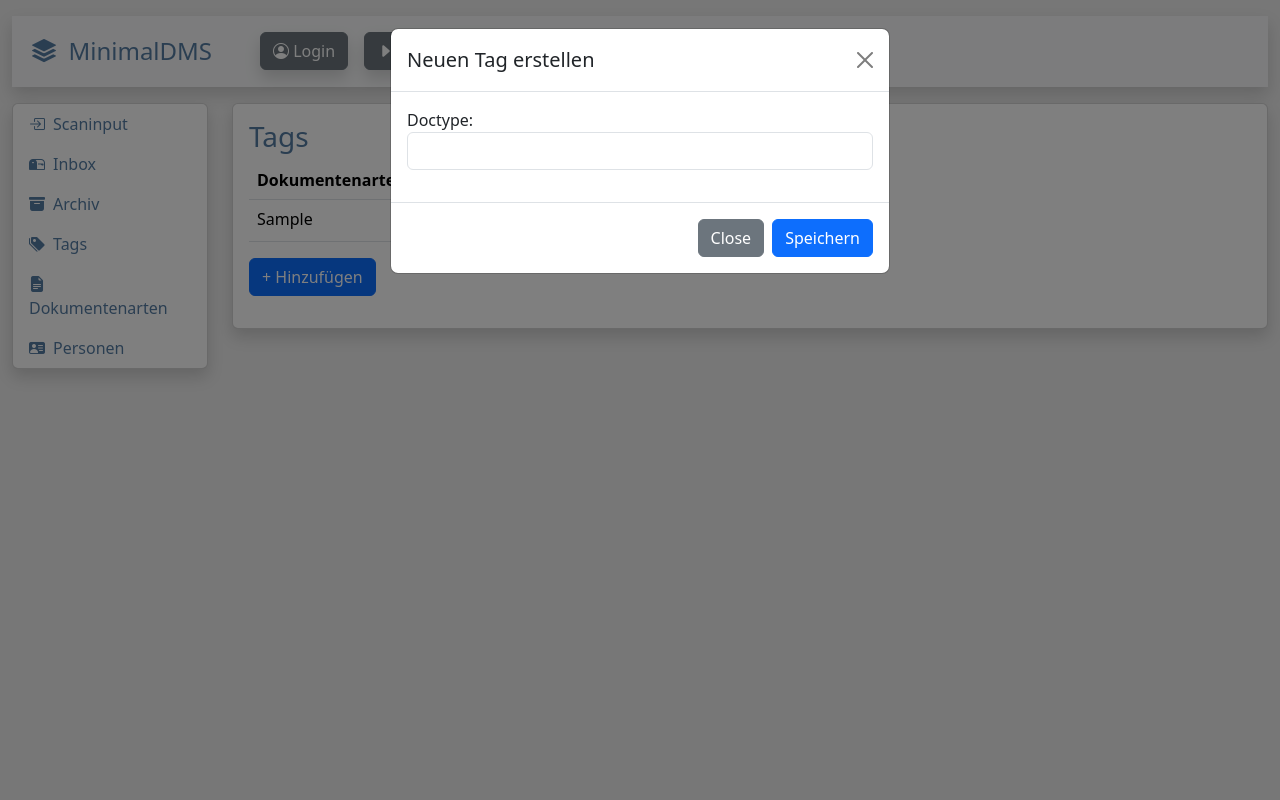
After one commit to pyphil/MinimalDMS, a Django app: page /doctypes/ in a window 1280 px wide, after a click on "+ Hinzufügen". The commit adds this page. Run offline with Django 4.2, Linux system fonts and the light colour scheme; tables that the repository leaves empty hold one stand-in row (values such as "Sample post").

Commit message:
doctypes, persons

```diff
--- a/ocr/admin.py
+++ b/ocr/admin.py
@@ -1,5 +1,5 @@
 from django.contrib import admin
-from .models import Document, Tag, Status, Doctype, Version
+from .models import Document, Tag, Status, Doctype, Version, Person
 
 
 class DocumentCustomAdmin(admin.ModelAdmin):
@@ -11,5 +11,6 @@ class DocumentCustomAdmin(admin.ModelAdmin):
 admin.site.register(Document, DocumentCustomAdmin)
 admin.site.register(Status)
 admin.site.register(Doctype)
+admin.site.register(Person)
 admin.site.register(Tag)
 admin.site.register(Version)
--- a/ocr/forms.py
+++ b/ocr/forms.py
@@ -1,6 +1,6 @@
 from cgitb import strong
 from django.forms import ModelForm
-from .models import Document, Tag
+from .models import Document, Tag, Doctype
 from django import forms
 from django.utils.safestring import mark_safe
 
@@ -13,26 +13,31 @@ class DocumentForm(ModelForm):
             'status',
             'doctype',
             'docdate',
+            'person',
             'tags',
             'file',
+            'notes',
         )
 
-        labels = {
-            'name': mark_safe('<strong>Name/Bemerkung</strong>'),
-            'status': mark_safe('<strong>Status</strong>'),
-            'doctype': mark_safe('<strong>Dokumentenart</strong>'),
-            'docdate': mark_safe('<strong>Datum</strong>'),
-            'tags': mark_safe('<strong>Tags</strong>'),
-            'file': mark_safe('<strong>Dateiupload</strong>'),
-        }
+        # labels = {
+        #     'name': mark_safe('<strong>Name/Bemerkung</strong>'),
+        #     'status': mark_safe('<strong>Status</strong>'),
+        #     'doctype': mark_safe('<strong>Dokumentenart</strong>'),
+        #     'docdate': mark_safe('<strong>Datum</strong>'),
+        #     'tags': mark_safe('<strong>Tags</strong>'),
+        #     'file': mark_safe('<strong>Dateiupload</strong>'),
+        #     'notes': mark_safe('<strong>Notizen</strong>'),
+        # }
 
         widgets = {
             'name': forms.TextInput(attrs={'onfocus': 'hide_spinner()', 'class': 'form-control'}),
             'status': forms.Select(attrs={'class': 'form-select'}),
             'doctype': forms.Select(attrs={'class': 'form-select'}),
-            'docdate': forms.DateInput({'type': 'date', 'class': 'form-control', 'style': 'width: 150px; height: 38px;'}),
+            'docdate': forms.TextInput({'type': 'date', 'class': 'form-control'}),
+            'person': forms.Select(attrs={'class': 'form-select'}),
             'tags': forms.CheckboxSelectMultiple(attrs={'class': 'mycol'}),
             'file': forms.FileInput(attrs={'class': 'form-control'}),
+            'notes': forms.Textarea(attrs={'class': 'form-control', 'style': 'height: 120px'}),
         }
 
 
@@ -45,23 +50,28 @@ class DocumentFormInput(ModelForm):
             'status',
             'doctype',
             'docdate',
+            'person',
             'tags',
+            'notes',
         )
 
-        labels = {
-            'name': mark_safe('<strong>Name/Bemerkung</strong>'),
-            'status': mark_safe('<strong>Status</strong>'),
-            'doctype': mark_safe('<strong>Dokumentenart</strong>'),
-            'docdate': mark_safe('<strong>Datum</strong>'),
-            'tags': mark_safe('<strong>Tags</strong>'),
-        }
+        # labels = {
+        #     'name': mark_safe('<strong>Name/Bemerkung</strong>'),
+        #     'status': mark_safe('<strong>Status</strong>'),
+        #     'doctype': mark_safe('<strong>Dokumentenart</strong>'),
+        #     'docdate': mark_safe('<strong>Datum</strong>'),
+        #     'tags': mark_safe('<strong>Tags</strong>'),
+        #     'notes': mark_safe('<strong>Notizen</strong>'),
+        # }
 
         widgets = {
             'name': forms.TextInput(attrs={'onfocus': 'hide_spinner()', 'class': 'form-control'}),
             'status': forms.Select(attrs={'class': 'form-select'}),
             'doctype': forms.Select(attrs={'class': 'form-select'}),
-            'docdate': forms.DateInput({'type': 'date', 'class': 'form-control', 'style': 'width: 150px; height: 38px;'}),
+            'docdate': forms.TextInput({'type': 'date', 'class': 'form-control'}),
+            'person': forms.Select(attrs={'class': 'form-select'}),
             'tags': forms.CheckboxSelectMultiple(attrs={'class': 'mycol'}),
+            'notes': forms.Textarea(attrs={'class': 'form-control', 'style': 'height: 120px'}),
         }
 
 
@@ -73,26 +83,31 @@ class DocumentFormEdit(ModelForm):
             'status',
             'doctype',
             'docdate',
+            'person',
             'tags',
             'file',
+            'notes',
         )
 
-        labels = {
-            'name': mark_safe('<strong>Name/Bemerkung</strong>'),
-            'status': mark_safe('<strong>Status</strong>'),
-            'doctype': mark_safe('<strong>Dokumentenart</strong>'),
-            'docdate': mark_safe('<strong>Datum</strong>'),
-            'tags': mark_safe('<strong>Tags</strong>'),
-            'file': mark_safe('<strong>Neue Version hochladen</strong>'),
-        }
+        # labels = {
+        #     'name': mark_safe('<strong>Name/Bemerkung</strong>'),
+        #     'status': mark_safe('<strong>Status</strong>'),
+        #     'doctype': mark_safe('<strong>Dokumentenart</strong>'),
+        #     'docdate': mark_safe('<strong>Datum</strong>'),
+        #     'tags': mark_safe('<strong>Tags</strong>'),
+        #     'file': mark_safe('<strong>Neue Version hochladen</strong>'),
+        #     'notes': mark_safe('<strong>Notizen</strong>'),
+        # }
 
         widgets = {
             'name': forms.TextInput(attrs={'onfocus': 'hide_spinner()', 'class': 'form-control'}),
             'status': forms.Select(attrs={'class': 'form-select'}),
             'doctype': forms.Select(attrs={'class': 'form-select'}),
-            'docdate': forms.DateInput({'type': 'date', 'class': 'form-control', 'style': 'width: 150px; height: 38px;'}),
+            'docdate': forms.TextInput({'type': 'date', 'class': 'form-control'}),
+            'person': forms.Select(attrs={'class': 'form-select'}),
             'tags': forms.CheckboxSelectMultiple(attrs={'class': 'mycol'}),
             'file': forms.FileInput(attrs={'class': 'form-control'}),
+            'notes': forms.Textarea(attrs={'class': 'form-control', 'style': 'height: 120px'}),
         }
 
 
@@ -106,3 +121,15 @@ class TagForm(ModelForm):
         widgets = {
             'tag': forms.TextInput(attrs={'class': 'form-control'})
         }
+
+
+class DoctypeForm(ModelForm):
+    class Meta:
+        model = Doctype
+        fields = [
+            'doctype'
+        ]
+
+        widgets = {
+            'doctype': forms.TextInput(attrs={'class': 'form-control'})
+        }
--- a/ocr/templates/base.html
+++ b/ocr/templates/base.html
@@ -72,10 +72,13 @@
                     {% endif %}
                     </li>
                     <li class="nav-item">
-                    <a class="nav-link" href="{% url 'tags' %}"><i class="bi bi-tags-fill">&ensp;</i>Tags</a>
+                        <a class="nav-link" href="{% url 'tags' %}"><i class="bi bi-tags-fill">&ensp;</i>Tags</a>
                     </li>
                     <li class="nav-item">
-                    <a class="nav-link"><i class="bi bi-file-earmark-text-fill">&ensp;</i>Dokumentenarten</a>
+                        <a class="nav-link" href="{% url 'doctypes' %}"><i class="bi bi-file-earmark-text-fill">&ensp;</i>Dokumentenarten</a>
+                    </li>
+                    <li class="nav-item">
+                        <a class="nav-link" href="#"><i class="bi bi-person-vcard-fill">&ensp;</i>Personen</a>
                     </li>
                 </ul>
             </div>
--- /dev/null
+++ b/ocr/templates/doctypes.html
@@ -0,0 +1,103 @@
+{% extends 'base.html' %}
+{% block content %}
+<style>
+  .mycol {
+  columns: 4;
+}
+</style>
+
+<h3>Tags</h3>
+
+<table class="table" style="width: 500px;">
+  <thead>
+    <th>Dokumentenarten</th>
+    <th>Zugeordnete Dokumente</th>
+    <th></th>
+  </thead>
+{% for doctype in doctypes %}
+  <tr>
+    <td>{{ doctype }}</td>
+    <td>{{ doctype.get_number_of_items }}</td>
+    <td>
+    <button class="btn btn-secondary btn-sm" data-bs-toggle="modal" data-bs-target="#editModal{{ doctype.id }}"><i class="bi bi-pencil-fill"></i></button>
+    {% if doctype.get_number_of_items == 0 %}
+      <button class="btn btn-danger btn-sm" data-bs-toggle="modal" data-bs-target="#deleteModal{{ doctype.id }}"><i class="bi bi-x-lg"></i></button>
+    {% else %}
+      <button class="btn btn-secondary btn-sm" disabled><i class="bi bi-x-lg"></i></button>
+    {% endif %}
+    </td>
+
+    </tr>
+{% endfor %}
+</table>
+
+<button class="btn btn-primary" data-bs-toggle="modal" data-bs-target="#newModal">+ Hinzufügen</button>
+
+
+
+<form method="post">
+{% csrf_token %}
+  <div class="modal" id="newModal" tabindex="-1">
+    <div class="modal-dialog">
+      <div class="modal-content">
+        <div class="modal-header">
+          <h5 class="modal-title">Neuen Tag erstellen</h5>
+          <button type="button" class="btn-close" data-bs-dismiss="modal" aria-label="Close"></button>
+        </div>
+        <div class="modal-body">
+          {{ new_form.as_p }}
+        </div>
+        <div class="modal-footer">
+          <button type="button" class="btn btn-secondary" data-bs-dismiss="modal">Close</button>
+          <button class="btn btn-primary" name="save_new" value="save_new">Speichern</button>
+        </div>
+      </div>
+    </div>
+  </div>
+</form>
+
+
+{% for form in forms %}
+<form method="post">
+{% csrf_token %}
+  <div class="modal" id="editModal{{ form.instance.id }}" tabindex="-1">
+    <div class="modal-dialog">
+      <div class="modal-content">
+        <div class="modal-header">
+          <h5 class="modal-title">Dokumentenart ändern</h5>
+          <button type="button" class="btn-close" data-bs-dismiss="modal" aria-label="Close"></button>
+        </div>
+        <div class="modal-body">
+          {{ form.as_p }}
+        </div>
+        <div class="modal-footer">
+          <button type="button" class="btn btn-secondary" data-bs-dismiss="modal">Close</button>
+          <button class="btn btn-primary" name="save_edited" value="{{ form.instance.id }}">Speichern</button>
+        </div>
+      </div>
+    </div>
+  </div>
+</form>
+<form method="post">
+{% csrf_token %}
+  <div class="modal" id="deleteModal{{ form.instance.id }}" tabindex="-1">
+    <div class="modal-dialog">
+      <div class="modal-content">
+        <div class="modal-header">
+          <h5 class="modal-title">Dokumententyp löschen</h5>
+          <button type="button" class="btn-close" data-bs-dismiss="modal" aria-label="Close"></button>
+        </div>
+        <div class="modal-body">
+          <p>Soll die Dokumentenart <strong>{{ form.instance.doctype }}</strong> wirklich gelöscht werden? Dies ist nur möglich, wenn der Dokumentenart keine Dateien mehr zugeordnet sind.</p>
+        </div>
+        <div class="modal-footer">
+          <button type="button" class="btn btn-secondary" data-bs-dismiss="modal">Schließen</button>
+          <button class="btn btn-danger" name="delete" value="{{ form.instance.id }}">Löschen</button>
+        </div>
+      </div>
+    </div>
+  </div>
+</form>
+{% endfor %}
+
+{% endblock content %}
--- a/ocr/urls.py
+++ b/ocr/urls.py
@@ -8,6 +8,7 @@ urlpatterns = [
     path('archive/', views.archive, name="archive"),
     path('archive/<int:id>', views.edit, name="edit"),
     path('tags/', views.tags, name="tags"),
+    path('doctypes/', views.doctypes, name="doctypes"),
     path('download/<filefolder>/<filename>', views.download, name='download'),
     path('download_inbox/<file>', views.download_inbox, name='download_inbox'),
 ]
--- a/ocr/views.py
+++ b/ocr/views.py
@@ -3,7 +3,7 @@ import pytesseract
 from pdf2image import convert_from_path
 from pypdf import PdfReader, PdfWriter
 import io
-from .forms import DocumentForm, DocumentFormEdit, DocumentFormInput, TagForm
+from .forms import DocumentForm, DocumentFormEdit, DocumentFormInput, TagForm, DoctypeForm
 from .models import Document, Version, Tag, Status, Doctype
 from django.http import FileResponse
 from django.conf import settings
@@ -113,7 +113,11 @@ def edit(request, id):
         current_status = ""
         if request.GET.get('current_status') != "None":
             current_status = request.GET.get('current_status')
-        return redirect(f"/archive/?status={current_status}&search=&submit=submit")
+        if request.GET.get('current_doctype') != "None":
+            current_doctype = request.GET.get('current_doctype')
+        if request.GET.get('search_text') != "None":
+            search_text = request.GET.get('search_text')
+        return redirect(f"/archive/?status={current_status}&search={search_text}&doctype={current_doctype}&submit=submit")
 
 
 def ocr_scan(filepath):
@@ -169,7 +173,7 @@ def archive(request):
             current_doctype = request.GET.get('doctype')
             docs = docs.filter(doctype__doctype=current_doctype)
         return render(request, 'archive.html', {
-            'docs': docs,
+            'docs': docs[:100],
             'tags': tags,
             'status_options': status_options,
             'current_status': current_status,
@@ -182,7 +186,8 @@ def archive(request):
     if request.GET.get('delete_search'):
         return redirect('archive')
     else:
-        return render(request, 'archive.html', {'tags': tags, 'status_options': status_options, 'doctypes': doctypes})
+        docs = Document.objects.all()[:100]
+        return render(request, 'archive.html', {'docs': docs, 'tags': tags, 'status_options': status_options, 'doctypes': doctypes})
 
 
 def get_inbox_files():
@@ -249,6 +254,39 @@ def tags(request):
     )
 
 
+def doctypes(request):
+    doctypes = Doctype.objects.all()
+    new_form = DoctypeForm()
+    forms = []
+    for doctype in doctypes:
+        forms.append(DoctypeForm(instance=doctype))
+
+    if request.method == 'POST':
+        if request.POST.get('save_new'):
+            new_form = DoctypeForm(request.POST)
+            if new_form.is_valid():
+                new_form.save()
+                return redirect('doctypes')
+        if request.POST.get('save_edited'):
+            obj = Doctype.objects.get(id=request.POST.get('save_edited'))
+            edited_form = DoctypeForm(request.POST, instance=obj)
+            if edited_form.is_valid():
+                edited_form.save()
+                return redirect('doctypes')
+        if request.POST.get('delete'):
+            obj = Doctype.objects.get(id=request.POST.get('delete'))
+            if obj.get_number_of_items == 0:
+                obj.delete()
+                return redirect('doctypes')
+
+    return render(request, "doctypes.html", {
+        'doctypes': doctypes,
+        'forms': forms,
+        'new_form': new_form,
+        }
+    )
+
+
 def download(request, filefolder, filename):
     return FileResponse(
         open(settings.MEDIA_ROOT + '/data/' + filefolder + '/' + filename, 'rb'),
```
Also changed, not shown: minimalDMS/settings.py (+2 -5 lines), ocr/models.py (+16 -1 lines), ocr/templates/archive.html (+12 -3 lines), ocr/templates/edit.html (+53 -5 lines), ocr/templates/home.html (+46 -1 lines), ocr/templates/inbox.html (+38 -1 lines), ocr/migrations/0013_document_notes_alter_document_file.py (added), ocr/migrations/0014_person_alter_document_file_alter_document_tags_and_more.py (added).
